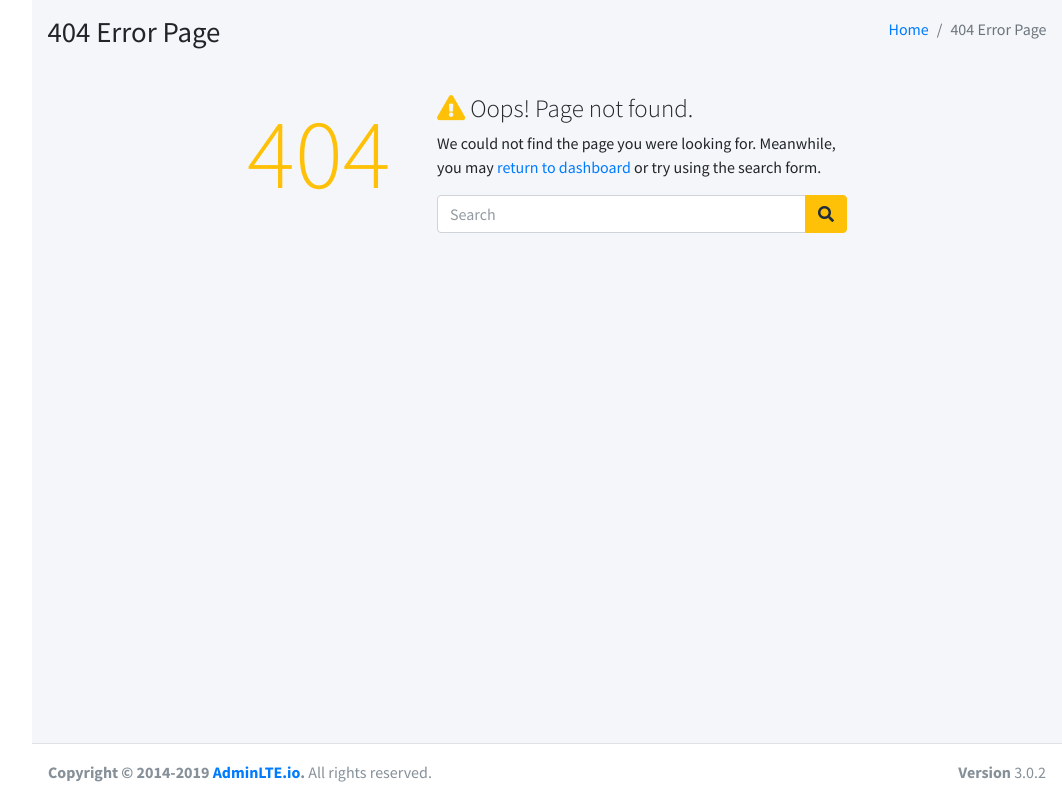
After one commit to GoodnessEzeokafor/SociaRiot, a Django app: template templates/main/404.html in a window 1280 px wide. The commit adds this page. Shown: the whole page, without its empty margins (218-1280 px from the left). Run offline with Django 3.2, Linux system fonts and the light colour scheme; the template is opened without the code that fills it, so the values that code supplies are empty; some libraries are stand-ins or nearby versions.

Commit message:
initial commit

```diff
--- a/mysite/settings/production.py
+++ b/mysite/settings/production.py
@@ -26,7 +26,7 @@ BASE_DIR = os.path.dirname(os.path.dirname(os.path.dirname(os.path.abspath(__fil
 SECRET_KEY = 'z06il91x-!u7x$ghhb7h7ykg$zj7ro2ge@jp$q2*z#11g7f4*k'
 
 # SECURITY WARNING: don't run with debug turned on in production!
-DEBUG = True
+DEBUG = False
 
 ALLOWED_HOSTS = [
     '*',
--- a/templates/base.html
+++ b/templates/base.html
@@ -24,9 +24,7 @@
             <link rel="stylesheet" href="{% static 'assets/css/nice-select.css' %}">
             <link rel="stylesheet" href="{% static 'assets/css/style.css' %}">
    </head>
-
    <body>
-
     <!-- Preloader Start -->
     <div id="preloader-active">
         <div class="preloader d-flex align-items-center justify-content-center">
--- /dev/null
+++ b/templates/main/404.html
@@ -0,0 +1,100 @@
+<!DOCTYPE html>
+{% load static %}
+<html>
+<head>
+  <meta charset="utf-8">
+  <meta http-equiv="X-UA-Compatible" content="IE=edge">
+  <title>404 ERROR</title>
+  <!-- Tell the browser to be responsive to screen width -->
+  <meta name="viewport" content="width=device-width, initial-scale=1">
+
+  <!-- Font Awesome -->
+  <link rel="stylesheet" href="{% static 'plugins/fontawesome-free/css/all.min.css' %}">
+  <!-- Ionicons -->
+  <link rel="stylesheet" href="https://code.ionicframework.com/ionicons/2.0.1/css/ionicons.min.css">
+  <!-- Theme style -->
+  <link rel="stylesheet" href="{% static 'dashboard/css/adminlte.min.css' %}">
+  <!-- Google Font: Source Sans Pro -->
+  <link href="https://fonts.googleapis.com/css?family=Source+Sans+Pro:300,400,400i,700" rel="stylesheet">
+</head>
+<body class="hold-transition sidebar-mini">
+<div class="wrapper">
+
+
+  <!-- Content Wrapper. Contains page content -->
+  <div class="content-wrapper">
+    <!-- Content Header (Page header) -->
+    <section class="content-header">
+      <div class="container-fluid">
+        <div class="row mb-2">
+          <div class="col-sm-6">
+            <h1>404 Error Page</h1>
+          </div>
+          <div class="col-sm-6">
+            <ol class="breadcrumb float-sm-right">
+              <li class="breadcrumb-item"><a href="#">Home</a></li>
+              <li class="breadcrumb-item active">404 Error Page</li>
+            </ol>
+          </div>
+        </div>
+      </div><!-- /.container-fluid -->
+    </section>
+
+    <!-- Main content -->
+    <section class="content">
+      <div class="error-page">
+        <h2 class="headline text-warning"> 404</h2>
+
+        <div class="error-content">
+          <h3><i class="fas fa-exclamation-triangle text-warning"></i> Oops! Page not found.</h3>
+
+          <p>
+            We could not find the page you were looking for.
+            Meanwhile, you may <a href="../../index.html">return to dashboard</a> or try using the search form.
+          </p>
+
+          <form class="search-form">
+            <div class="input-group">
+              <input type="text" name="search" class="form-control" placeholder="Search">
+
+              <div class="input-group-append">
+                <button type="submit" name="submit" class="btn btn-warning"><i class="fas fa-search"></i>
+                </button>
+              </div>
+            </div>
+            <!-- /.input-group -->
+          </form>
+        </div>
+        <!-- /.error-content -->
+      </div>
+      <!-- /.error-page -->
+    </section>
+    <!-- /.content -->
+  </div>
+  <!-- /.content-wrapper -->
+  <footer class="main-footer">
+    <div class="float-right d-none d-sm-block">
+      <b>Version</b> 3.0.2
+    </div>
+    <strong>Copyright &copy; 2014-2019 <a href="http://adminlte.io">AdminLTE.io</a>.</strong> All rights
+    reserved.
+  </footer>
+
+  <!-- Control Sidebar -->
+  <aside class="control-sidebar control-sidebar-dark">
+    <!-- Control sidebar content goes here -->
+  </aside>
+  <!-- /.control-sidebar -->
+</div>
+<!-- ./wrapper -->
+
+<!-- jQuery -->
+<script src="{% static 'dashboard/plugins/jquery/jquery.min.js' %}"></script>
+<!-- Bootstrap 4 -->
+<script src="{% static 'dashboard/plugins/bootstrap/js/bootstrap.bundle.min.js' %}"></script>
+<!-- AdminLTE App -->
+<script src="{% static 'dashboard/js/adminlte.min.js' %}"></script>
+<!-- AdminLTE for demo purposes -->
+<script src="{% static 'dashboard/js/demo.js' %}"></script>
+</body>
+</html>
```
Also changed, not shown: templates/main/500.html (added, +101 -0 lines), templates/about.html (deleted), templates/main/about.html (added).
